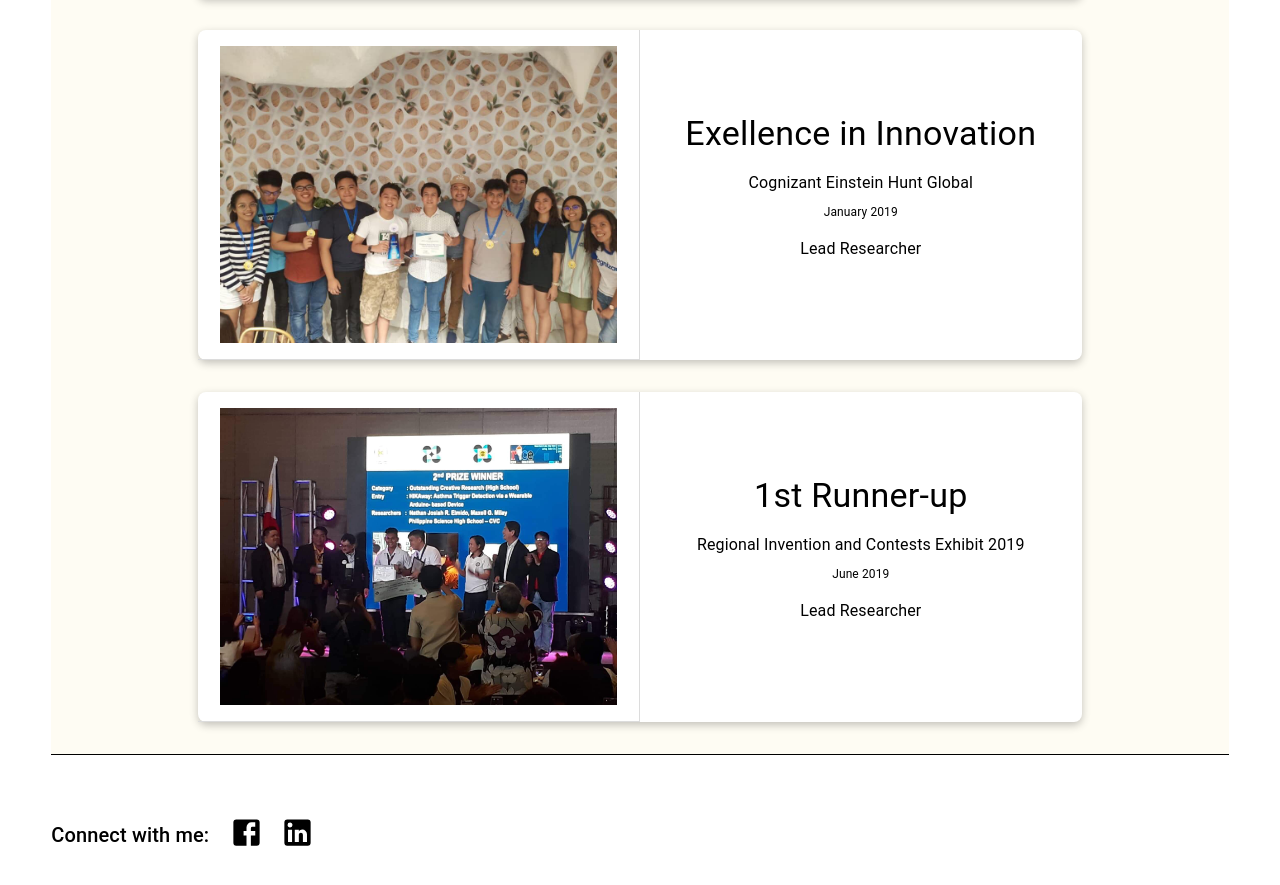
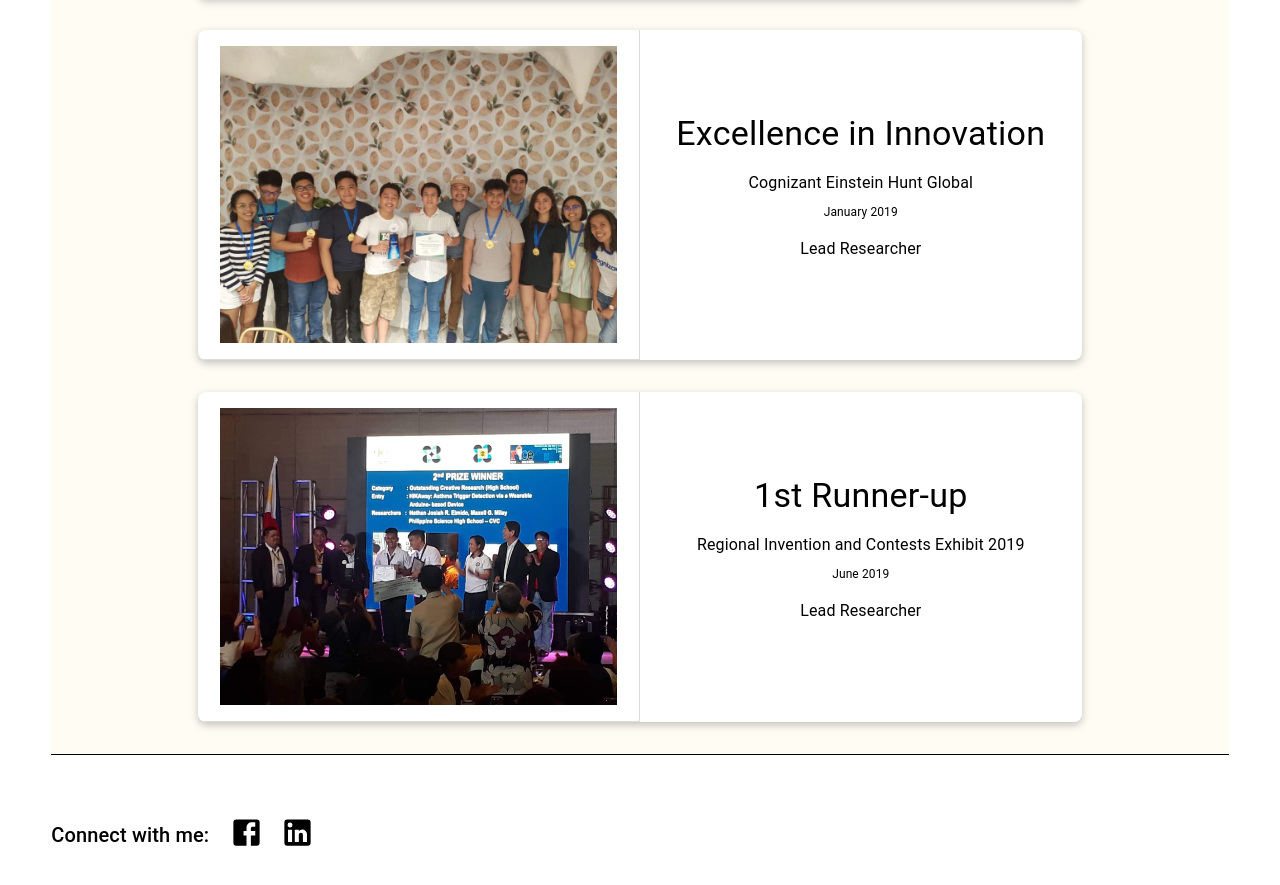
Before and after one commit to maxellmilay/personal-website, a Next.js app: page / in a window 1280 px wide. Shown: the part 3134-4019 px from the top of the page. Built offline with nearby package versions, Linux system fonts and the light colour scheme.

Commit message:
fixed experiences spelling issue

```diff
--- a/constants/otherExperiencesInfo.ts
+++ b/constants/otherExperiencesInfo.ts
@@ -11,7 +11,7 @@ const otherExperiencesList = [
     contribution: 'Lead Researcher',
   },
   {
-    award: 'Exellence in Innovation',
+    award: 'Excellence in Innovation',
     contest: 'Cognizant Einstein Hunt Global',
     date: 'January 2019',
     photoURL: cognizantImage,
```
